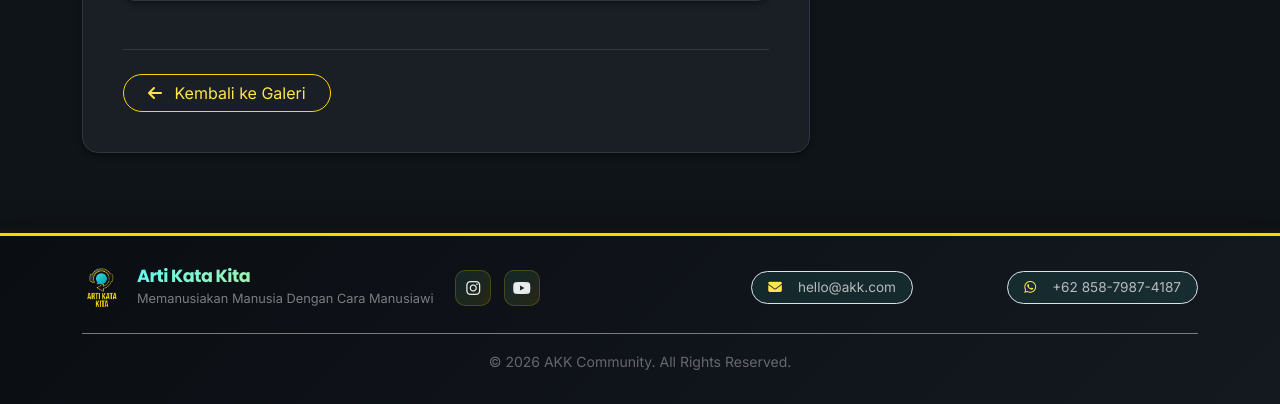
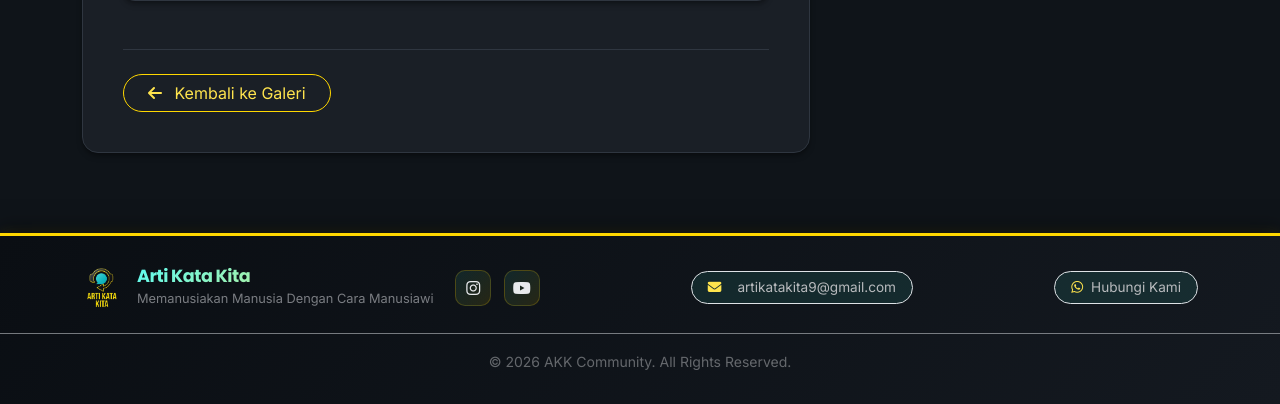
Before and after one commit to Munadia26/AKK-PORTOFOLIO, a CodeIgniter app: the page made by application/views/frontend/v_detail_dokumentasi.php in a window 1280 px wide. Shown: the part 1025-1429 px from the top of the page. Run offline with CodeIgniter, Linux system fonts and the light colour scheme; data that the repository does not hold is empty.

Commit message:
update : footer

```diff
--- a/application/views/frontend/v_detail_dokumentasi.php
+++ b/application/views/frontend/v_detail_dokumentasi.php
@@ -627,18 +627,16 @@
                 <a href="https://www.youtube.com/@ArtiKataKita" class="social-link-modern"><i class="fab fa-youtube"></i></a>
             </div>
 
+             <div class="col-lg-3 col-md-12 text-center text-lg-end mb-2 mb-lg-0">
+            <div class="footer-contact-item py-1 px-3 border rounded-pill d-inline-flex align-items-center">
+                <i class="fas fa-envelope me-2"></i> artikatakita9@gmail.com
+            </div>
+             </div>
             <div class="col-lg-3 col-md-12 text-center text-lg-end">
-                <div class="d-flex flex-row flex-wrap justify-content-center justify-content-lg-end gap-2">
-                    <div class="footer-contact-item py-1 px-3 border rounded-pill d-inline-flex align-items-center" style="white-space: nowrap; width: fit-content;">
-                        <i class="fas fa-envelope me-2"></i> hello@akk.com
-                    </div>
-                </div>
+                <a href="https://wa.me/628157642627" target="_blank" class="footer-contact-item py-1 px-3 border rounded-pill d-inline-flex align-items-center text-decoration-none">
+                    <i class="fab fa-whatsapp"></i> Hubungi Kami
+                </a>
             </div>
-            <div class="col-lg-3 col-md-12 text-center text-lg-end">
-                <div class="d-flex flex-row flex-wrap justify-content-center justify-content-lg-end gap-2">
-                    <div class="footer-contact-item py-1 px-3 border rounded-pill d-inline-flex align-items-center" style="white-space: nowrap; width: fit-content;">
-                        <i class="fab fa-whatsapp me-2"></i> +62 858-7987-4187
-                    </div>
                 </div>
             </div>
         </div>
```
Also changed, not shown: application/views/frontend/v_home.php (+5 -10 lines), application/views/frontend/v_list_dokumentasi.php (+6 -6 lines).
